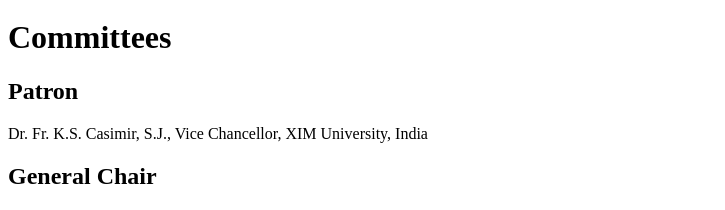
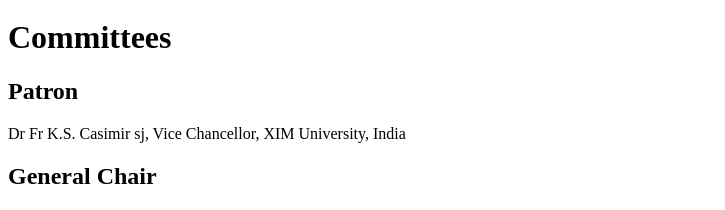
Before and after one commit to Ayush-Tripathy/icaiet-2025, a React (Vite) app: page /committee in a window 1280 px wide. Shown: the part 2580-2790 px from the top of the page, without its empty margins (0-725 px from the left). Built offline with nearby package versions, Linux system fonts and the light colour scheme; the HTML template or start-up script is replaced by a standard one.

Commit message:
Changed name

```diff
--- a/src/pages/Committee.tsx
+++ b/src/pages/Committee.tsx
@@ -290,7 +290,7 @@ export default function CommitteesPage() {
               </p> */}
 
               <p className="relative pl-5 before:content-['•'] before:absolute before:left-0">
-                Dr. Fr. K.S. Casimir, S.J., Vice Chancellor, XIM University,
+                Dr Fr K.S. Casimir sj, Vice Chancellor, XIM University,
                 India
               </p>
             </div>
```
